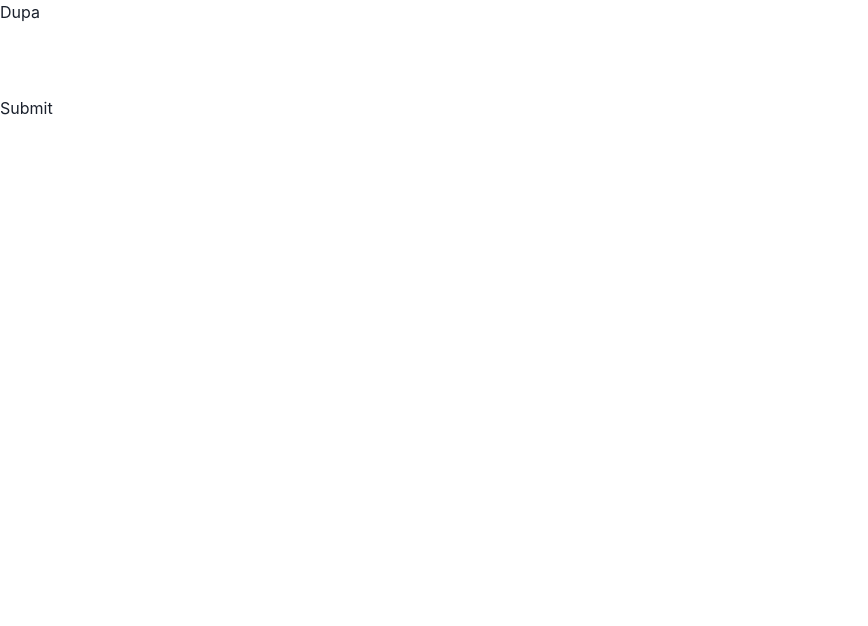
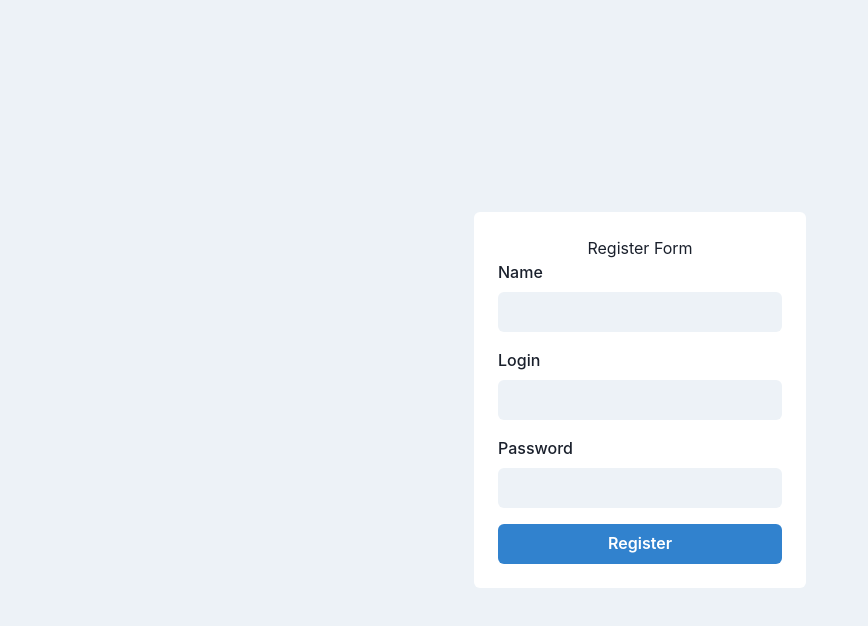
Before and after one commit to matt1sor/kino_ug, a React (Create React App) app in the folder front/: page /users/register in a window 1280 px wide. Shown: the top 626 px of the page, without its empty margins (0-868 px from the left). Built offline with nearby package versions, Linux system fonts and the light colour scheme.

Commit message:
added styled register form

```diff
--- a/front/src/pages/users/RegisterForm.js
+++ b/front/src/pages/users/RegisterForm.js
@@ -1,64 +1,139 @@
-import { useFormik } from "formik";
+import { Field, Form, Formik } from "formik";
 import * as Yup from "yup";
 
 import { useDispatch } from "react-redux";
-import { Fragment, useState } from "react";
+import { useState } from "react";
 import { registerPost } from "../../store/features/users";
 import { useNavigate } from "react-router-dom";
+import {
+  Box,
+  Button,
+  Flex,
+  FormControl,
+  FormErrorMessage,
+  FormLabel,
+  Input,
+  Text,
+  VStack,
+} from "@chakra-ui/react";
 
 function RegisterForm() {
   const dispatch = useDispatch();
   const navigate = useNavigate();
   const [loading, setLoading] = useState(false);
 
-  const formik = useFormik({
-    initialValues: {
+  const initialValues = {
     name: "",
     login: "",
     password: "",
-    },
-    validationSchema: Yup.object({
+  };
+
+  const validationSchema = Yup.object({
     name: Yup.string().max(100, "Name is too long").required(),
     login: Yup.string().max(50, "Login is too long!").required(),
     password: Yup.string().max(100, "Password too long!").required(),
-    }),
-    onSubmit: async (values) => {
+  });
+
+  return (
+    <Flex bg="gray.100" align="center" justify="center" h="100vh">
+      <Box bg="white" p={6} rounded="md">
+        <Text align="center">Register Form</Text>
+        <Formik
+          initialValues={initialValues}
+          onSubmit={async (values, action) => {
             setLoading(true);
             dispatch(registerPost(values));
-      formik.resetForm();
+            action.resetForm();
             navigate("/users/login");
-    },
-  });
-  return (
-    <Fragment>
-      <div>Dupa</div>
-      {loading && <span>Loading...</span>}
-      <form onSubmit={formik.handleSubmit}>
-        <input
+          }}
+          validationSchema={validationSchema}
+        >
+          {(formik) => (
+            <Form onSubmit={formik.handleSubmit}>
+              <VStack spacing={4} align="flex-start">
+                <FormControl
+                  isInvalid={formik.errors.name && formik.touched.name}
+                >
+                  <FormLabel htmlFor="name">Name</FormLabel>
+                  <Field
+                    as={Input}
                     id="name"
                     name="name"
                     type="text"
+                    variant="filled"
                     onChange={formik.handleChange}
                   />
-        <br />
-        <input
+                  <FormErrorMessage>{formik.errors.name}</FormErrorMessage>
+                </FormControl>
+                <FormControl
+                  isInvalid={formik.errors.login && formik.touched.login}
+                >
+                  <FormLabel htmlFor="login">Login</FormLabel>
+                  <Field
+                    as={Input}
                     id="login"
                     name="login"
                     type="text"
+                    variant="filled"
                     onChange={formik.handleChange}
                   />
-        <br />
-        <input
+                  <FormErrorMessage>{formik.errors.login}</FormErrorMessage>
+                </FormControl>
+                <FormControl
+                  isInvalid={formik.errors.password && formik.touched.password}
+                >
+                  <FormLabel htmlFor="password">Password</FormLabel>
+                  <Field
+                    as={Input}
                     id="password"
                     name="password"
                     type="password"
+                    variant="filled"
                     onChange={formik.handleChange}
                   />
-        <br />
-        <button type="submit">Submit</button>
-      </form>
-    </Fragment>
+                  <FormErrorMessage>{formik.errors.password}</FormErrorMessage>
+                </FormControl>
+
+                <Button type="submit" colorScheme="blue" width="full">
+                  Register
+                </Button>
+              </VStack>
+            </Form>
+          )}
+        </Formik>
+      </Box>
+    </Flex>
   );
+
+  //   <Fragment>
+  //     <div>Dupa</div>
+  //     {loading && <span>Loading...</span>}
+  //     <form onSubmit={formik.handleSubmit}>
+  //       <input
+  //         id="name"
+  //         name="name"
+  //         type="text"
+  //         onChange={formik.handleChange}
+  //       />
+  //       <br />
+  //       <input
+  //         id="login"
+  //         name="login"
+  //         type="text"
+  //         onChange={formik.handleChange}
+  //       />
+  //       <br />
+  //       <input
+  //         id="password"
+  //         name="password"
+  //         type="password"
+  //         onChange={formik.handleChange}
+  //       />
+  //       <br />
+  //       <button type="submit">Submit</button>
+  //     </form>
+  //   </Fragment>
+  // );
 }
 
 export default RegisterForm;
```
Lines whose indentation alone changed are shown as unchanged.
